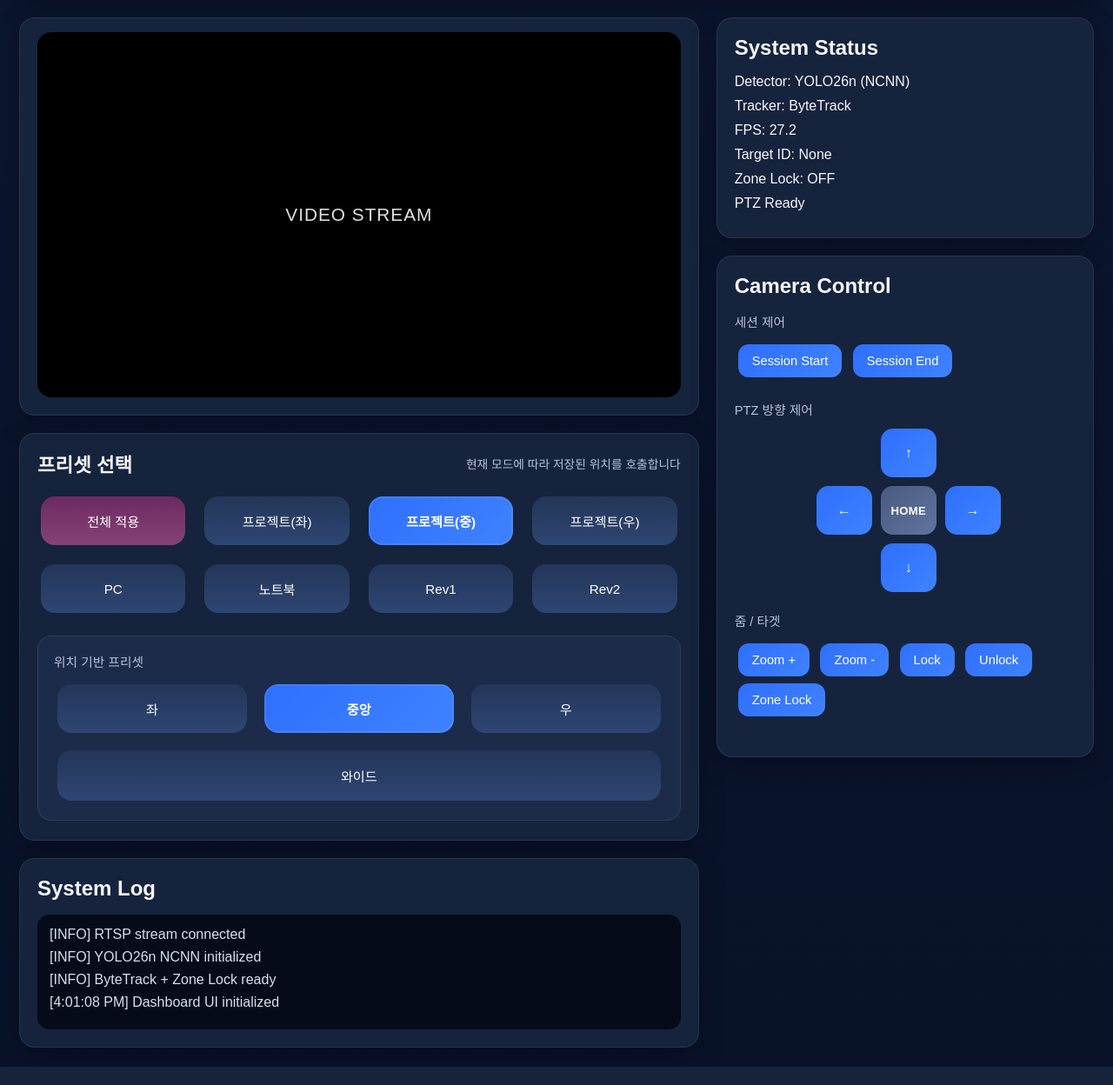
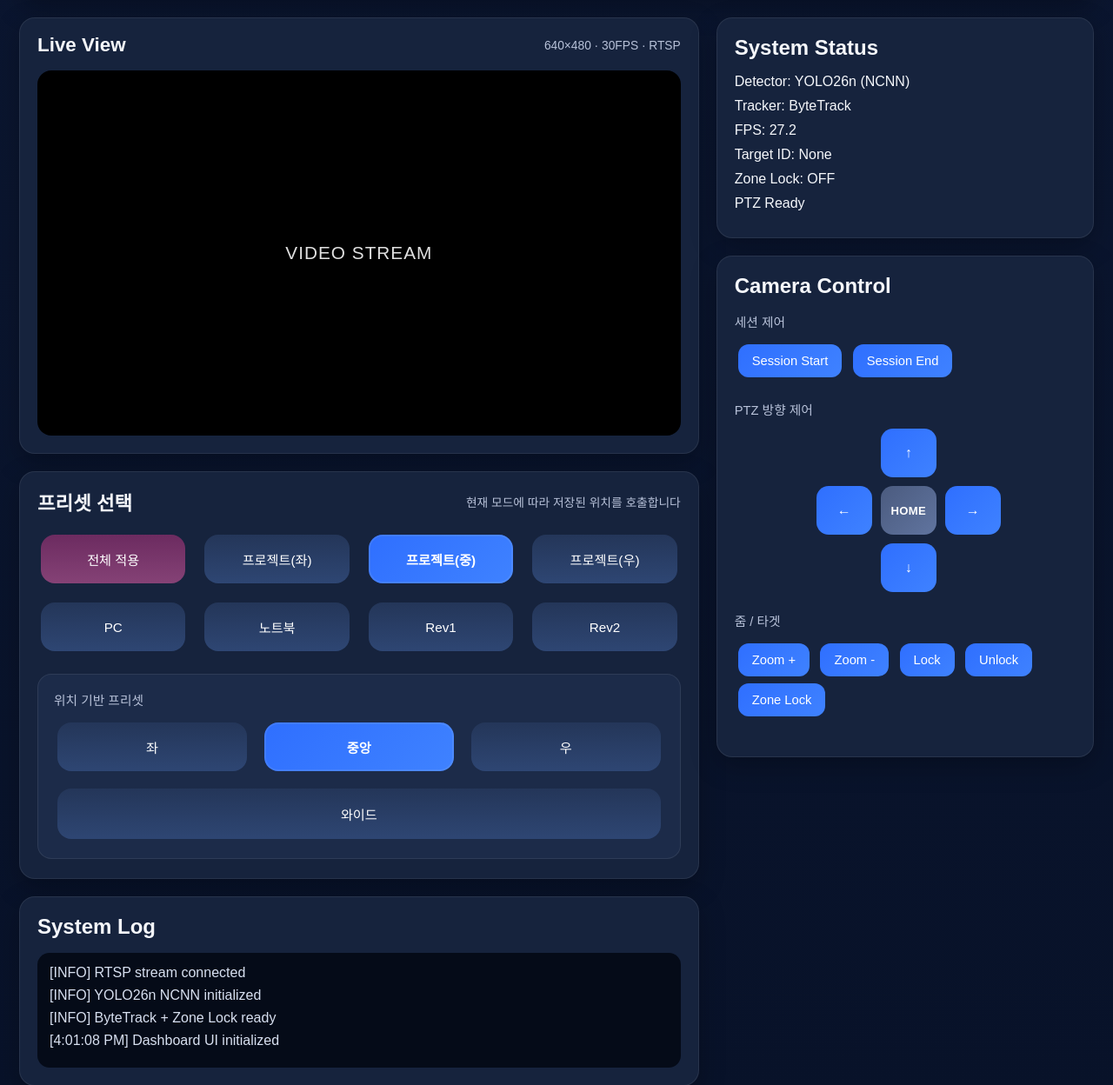
Before and after one commit to jaehyeon-s/PTZ_Speaker_Tracking, a FastAPI app: page / in a window 1280 px wide. Shown: the part 105-1353 px from the top of the page at 87% size. Before the commit the page ends 1332 px from the top, so only its background shows below. Run offline with FastAPI, Linux system fonts and the light colour scheme.

Commit message:
웹 대시보드

```diff
--- a/src/api/dashboard/templates/index.html
+++ b/src/api/dashboard/templates/index.html
@@ -2,17 +2,15 @@
 <html lang="ko">
 <head>
     <meta charset="UTF-8">
+    <meta name="viewport" content="width=device-width, initial-scale=1.0">
     <title>PTZ Speaker Tracking Dashboard</title>
     <link rel="stylesheet" href="/static/css/style.css">
 </head>
 <body>
-
 <div class="container">
 
-    <!-- 상단 -->
     <header class="top-bar">
         <h1>PTZ Speaker Tracking Dashboard</h1>
-
         <div class="status-badges">
             <span class="badge green">Camera Connected</span>
             <span class="badge green">RTSP Active</span>
@@ -22,25 +20,23 @@
 
     <div class="main-content">
 
-        <!-- 좌측 -->
         <div class="left-panel">
-
-            <!-- 영상 -->
             <div class="video-card">
+                <div class="card-header">
+                    <h2>Live View</h2>
+                    <span class="muted-text">640×480 · 30FPS · RTSP</span>
+                </div>
                 <div class="video-box">
                     VIDEO STREAM
                 </div>
             </div>
 
-            <!-- 프리셋 -->
             <div class="preset-card">
-
                 <div class="card-header">
                     <h2>프리셋 선택</h2>
                     <span class="muted-text">현재 모드에 따라 저장된 위치를 호출합니다</span>
                 </div>
 
-                <!-- 일반 프리셋 -->
                 <div class="preset-grid">
                     <button class="preset-btn primary">전체 적용</button>
                     <button class="preset-btn">프로젝트(좌)</button>
@@ -53,7 +49,6 @@
                     <button class="preset-btn">Rev2</button>
                 </div>
 
-                <!-- 위치 기반 프리셋 -->
                 <div class="position-preset-card">
                     <p class="group-title">위치 기반 프리셋</p>
 
@@ -64,10 +59,8 @@
                         <button class="preset-btn pos-wide position-btn">와이드</button>
                     </div>
                 </div>
-
             </div>
 
-            <!-- 로그 -->
             <div class="log-card">
                 <h2>System Log</h2>
                 <div id="log-box" class="log-box">
@@ -76,13 +69,9 @@
                     <p>[INFO] ByteTrack + Zone Lock ready</p>
                 </div>
             </div>
-
         </div>
 
-        <!-- 우측 -->
         <aside class="right-panel">
-
-            <!-- 상태 -->
             <div class="status-card">
                 <h2>System Status</h2>
                 <p>Detector: YOLO26n (NCNN)</p>
@@ -93,22 +82,17 @@
                 <p>PTZ Ready</p>
             </div>
 
-            <!-- 컨트롤 -->
             <div class="control-card">
-
                 <h2>Camera Control</h2>
 
-                <!-- 세션 -->
                 <div class="control-group">
                     <p class="group-title">세션 제어</p>
                     <button id="startBtn">Session Start</button>
                     <button id="endBtn">Session End</button>
                 </div>
 
-                <!-- 방향키 -->
                 <div class="control-group">
                     <p class="group-title">PTZ 방향 제어</p>
-
                     <div class="ptz-grid">
                         <div></div>
                         <button id="upBtn" class="ptz-dir">↑</button>
@@ -124,7 +108,6 @@
                     </div>
                 </div>
 
-                <!-- 줌/락 -->
                 <div class="control-group">
                     <p class="group-title">줌 / 타겟</p>
                     <button id="zoomInBtn">Zoom +</button>
@@ -133,15 +116,12 @@
                     <button id="unlockBtn">Unlock</button>
                     <button id="zoneBtn">Zone Lock</button>
                 </div>
-
             </div>
-
         </aside>
 
     </div>
 </div>
 
 <script src="/static/js/app.js"></script>
-
 </body>
 </html>
```
